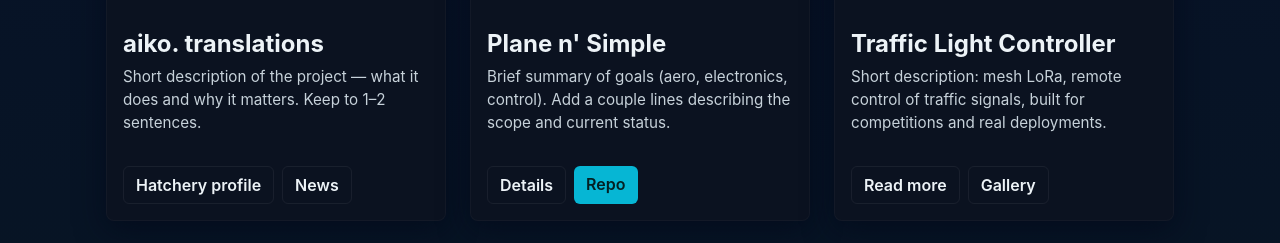
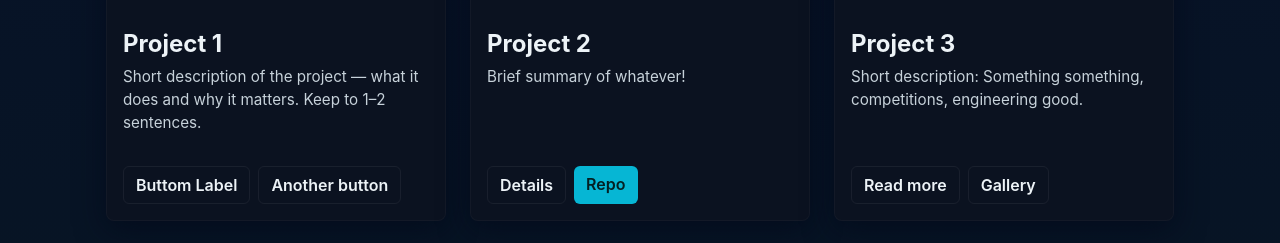
Before and after one commit to Rzdog/richard-zhang, a plain HTML site: page project.html in a window 1280 px wide. Shown: the part 333-576 px from the top of the page. Drawn offline with Linux system fonts and the light colour scheme.

Commit message:
projects page modified

```diff
--- a/project.html
+++ b/project.html
@@ -72,11 +72,11 @@
           <img src="./images/projects/project1.jpg" alt="Project 1 screenshot">
         </figure>
         <div class="project-body">
-          <h2 class="project-title">aiko. translations</h2>
+          <h2 class="project-title">Project 1</h2>
           <p class="project-desc">Short description of the project — what it does and why it matters. Keep to 1–2 sentences.</p>
           <div class="project-actions">
-            <a class="btn" href="https://example.com/hatchery" target="_blank" rel="noopener">Hatchery profile</a>
-            <a class="btn" href="https://example.com/news" target="_blank" rel="noopener">News</a>
+            <a class="btn" href="https://example.com" target="_blank" rel="noopener">Buttom Label</a>
+            <a class="btn" href="https://example.com" target="_blank" rel="noopener">Another button</a>
           </div>
         </div>
       </article>
@@ -87,8 +87,8 @@
           <img src="./images/projects/project2.jpg" alt="Project 2 screenshot">
         </figure>
         <div class="project-body">
-          <h2 class="project-title">Plane n' Simple</h2>
-          <p class="project-desc">Brief summary of goals (aero, electronics, control). Add a couple lines describing the scope and current status.</p>
+          <h2 class="project-title">Project 2</h2>
+          <p class="project-desc">Brief summary of whatever!</p>
           <div class="project-actions">
             <a class="btn" href="https://example.com/details" target="_blank" rel="noopener">Details</a>
             <a class="btn btn-primary" href="https://example.com/repo" target="_blank" rel="noopener">Repo</a>
@@ -102,8 +102,8 @@
           <img src="./images/projects/project3.jpg" alt="Project 3 screenshot">
         </figure>
         <div class="project-body">
-          <h2 class="project-title">Traffic Light Controller</h2>
-          <p class="project-desc">Short description: mesh LoRa, remote control of traffic signals, built for competitions and real deployments.</p>
+          <h2 class="project-title">Project 3</h2>
+          <p class="project-desc">Short description: Something something, competitions, engineering good.</p>
           <div class="project-actions">
             <a class="btn" href="https://example.com/readme" target="_blank" rel="noopener">Read more</a>
             <a class="btn" href="https://example.com/gallery" target="_blank" rel="noopener">Gallery</a>
```
Also changed, not shown: index.html (+8 -2 lines).
